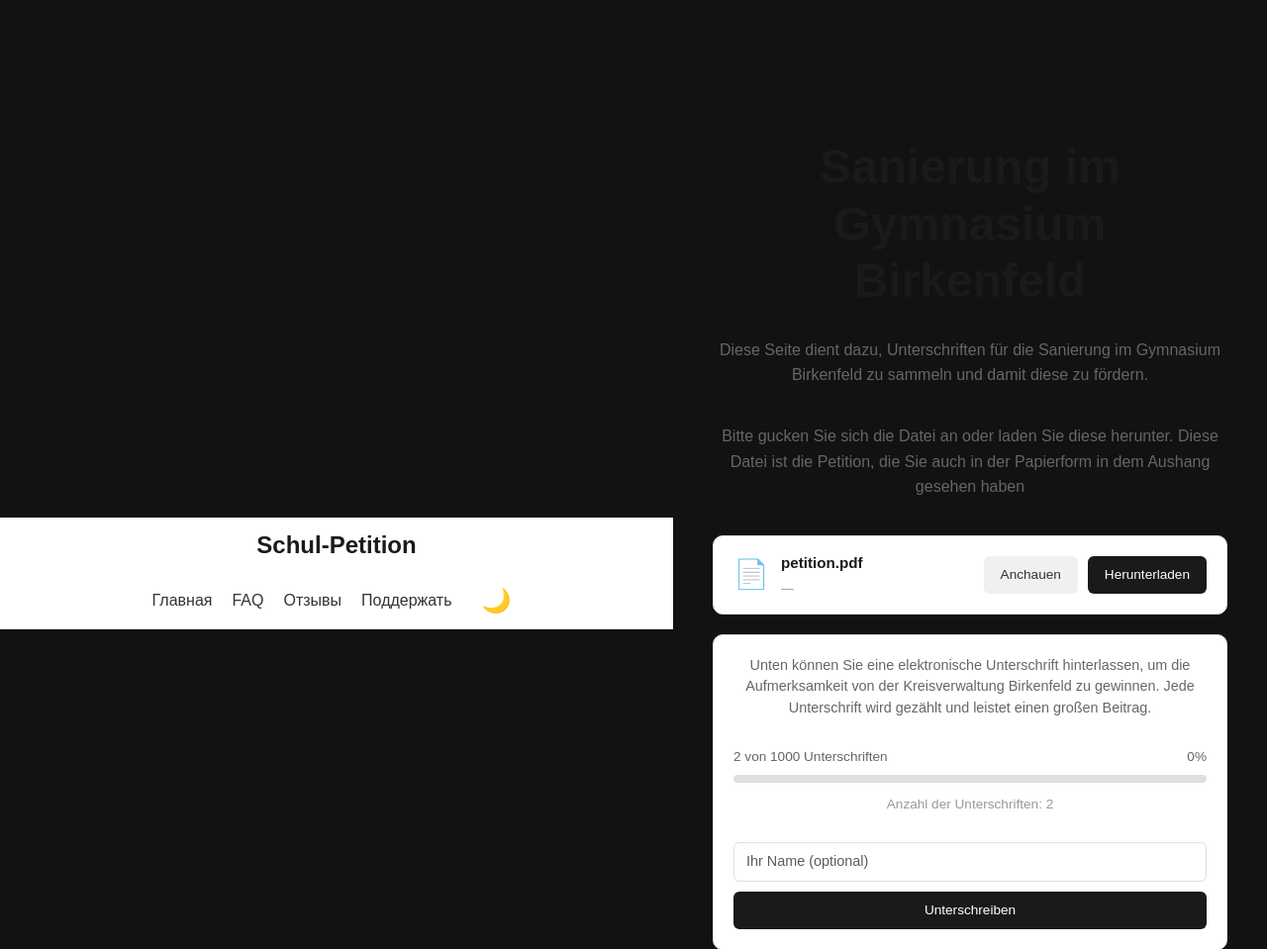
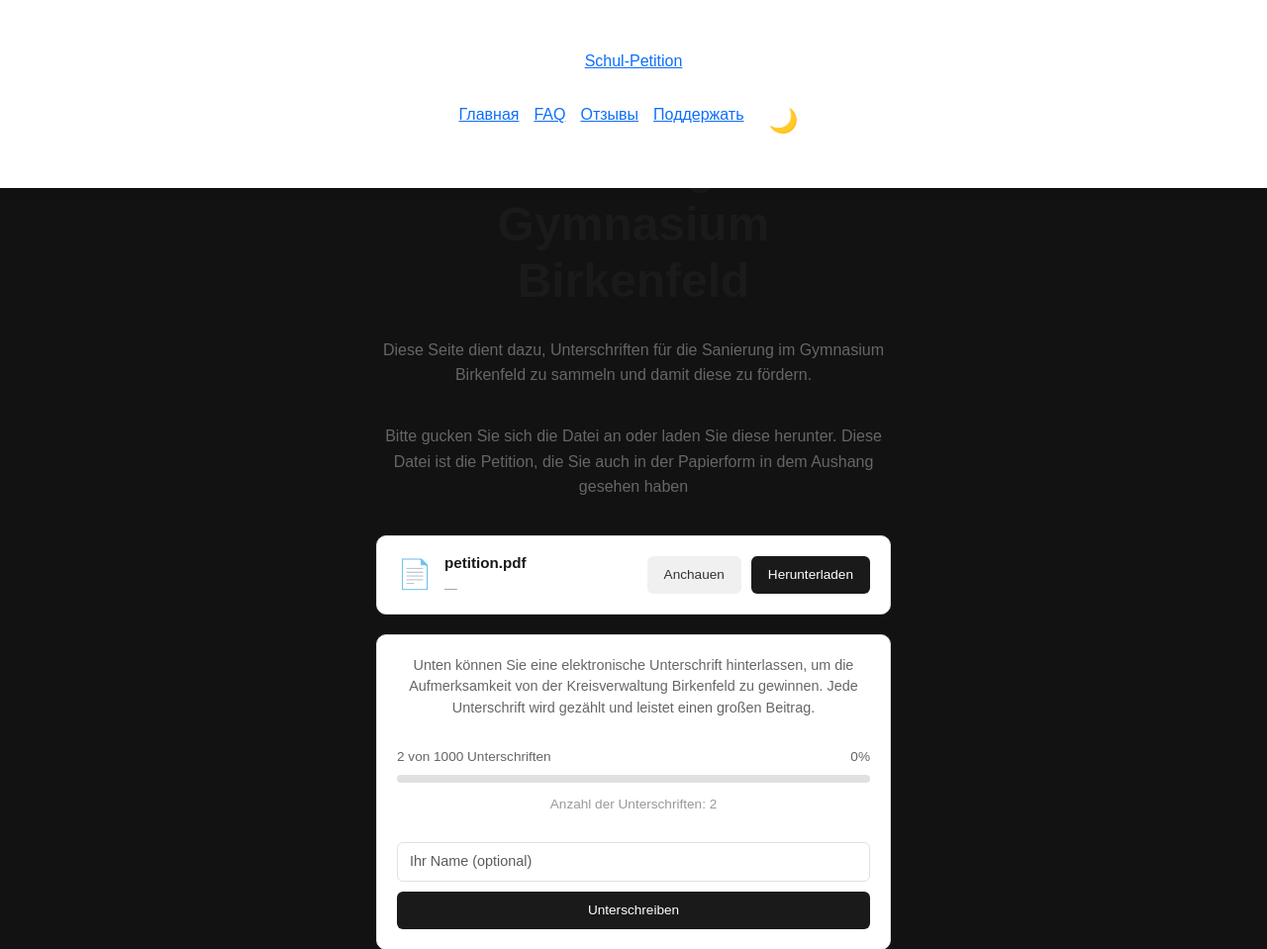
Before and after one commit to Murdddl/Site-GB-GER-Bir-N-, a Django app: page / in a window 1280 px wide. Shown: the top 959 px of the page at 99% size. Run offline with Django 5.2, Linux system fonts and the light colour scheme; data comes from the database, SQL or seed files in the repository.

Commit message:
update settings

```diff
--- a/petition/static/style.css
+++ b/petition/static/style.css
@@ -226,63 +226,41 @@ body {
     text-align: center;
 }
 
-/* Основной контейнер навигации */
+/* Навигационная панель */
 .top-nav {
-    background-color: #ffffff; /* Цвет фона (белый для светлой темы) */
-    border-bottom: 1px solid #e0e0e0;
-    width: 100%;
-    position: sticky; /* Панель будет прилипать к верху при скролле */
+    position: fixed;      /* Фиксируем наверху экрана */
     top: 0;
     left: 0;
-    z-index: 1000;
+    width: 100%;          /* Растягиваем на всю ширину */
+    background-color: #ffffff;
+    z-index: 9999;        /* Гарантируем, что панель будет над всеми элементами */
+    box-shadow: 0 2px 10px rgba(0,0,0,0.1); /* Добавляем легкую тень для отделения от контента */
     padding: 10px 0;
 }
 
-/* Обертка для центрирования контента внутри навигации */
+/* Отступ для контента */
+body {
+    padding-top: 80px;    /* ВАЖНО: добавьте этот отступ, чтобы контент не "залезал" под фиксированный хидер */
+}
+
+/* Центрирование внутри хидера */
 .nav-wrapper {
     display: flex;
-    justify-content: space-between; /* Лого слева, ссылки справа */
+    flex-direction: column; /* Элементы (лого и ссылки) будут друг под другом, как на скриншоте */
     align-items: center;
-    max-width: 1200px;
-    margin: 0 auto;
-    padding: 0 20px;
+    justify-content: center;
 }
 
-/* Стили для логотипа */
-.logo {
-    font-size: 1.5rem;
-    font-weight: bold;
-    text-decoration: none;
-    color: #1a1a1a;
+.nav-links {
+    display: flex;
+    gap: 15px;
+    margin-top: 10px;
 }
 
-/* Контейнер для ссылок */
-.nav-links {
-    display: flex;
-    gap: 20px; /* Расстояние между ссылками */
-    align-items: center;
-}
-
-.nav-links a {
-    text-decoration: none;
-    color: #333;
-    font-weight: 500;
-    transition: color 0.3s ease;
-}
-
-.nav-links a:hover {
-    color: #007bff; /* Цвет при наведении */
-}
-
-/* Стили для темной темы */
+/* Для темной темы */
 body.dark .top-nav {
     background-color: #1a1a1a;
     border-bottom: 1px solid #333;
-}
-
-body.dark .logo,
-body.dark .nav-links a {
-    color: #ffffff;
 }
 
 .theme-toggle {
```
